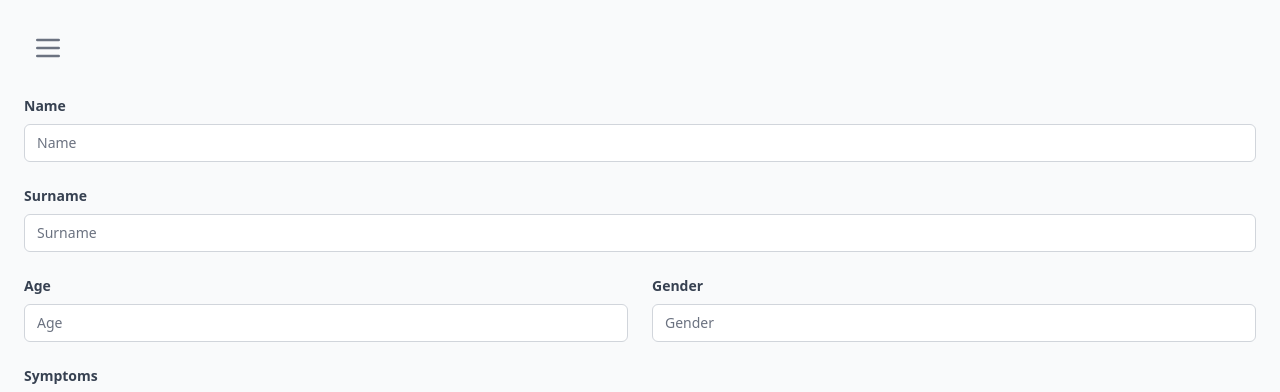
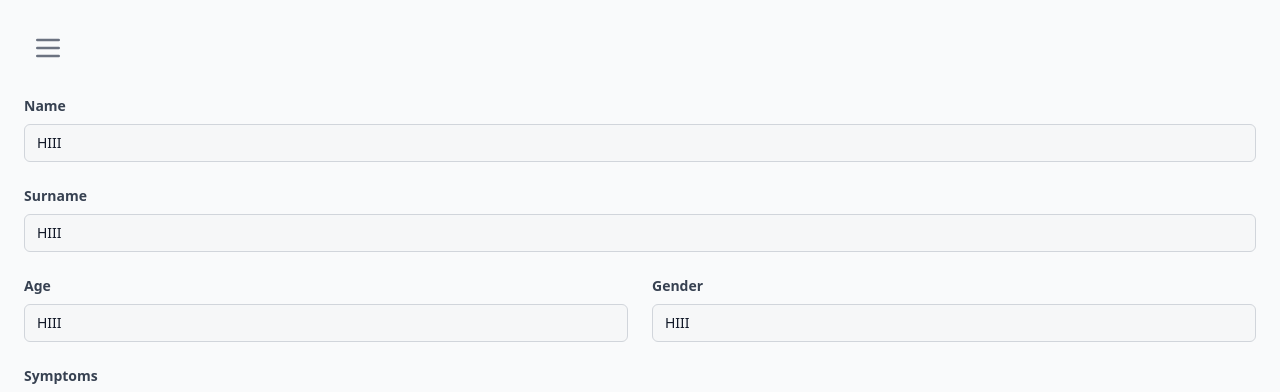
Before and after one commit to suchart-project/frontend, a Next.js app: page /doctor/request in a window 1280 px wide. Shown: the top 392 px of the page. Built offline with nearby package versions, Linux system fonts and the light colour scheme.

Commit message:
feat : add link and refactor code

```diff
--- a/src/components/HistoryBox.js
+++ b/src/components/HistoryBox.js
@@ -1,10 +1,17 @@
 import React from "react";
 import Link from "next/link";
-export default function PatientHistory({ firstName, lastName, uid }) {
+export default function HistoryBox({ firstName, lastName, uid, destination }) {
   firstName = firstName || "Piyaphat";
   lastName = lastName || "Somchaiiodjvifjvoiiojio";
   uid = uid || "123456789";
+  destination = destination || "/";
   return (
+    <Link
+      href={{
+        pathname: destination,
+        query: { uid },
+      }}
+    >
       <div className="flex flex-row my-2 items-center hover:bg-gray-200 p-4 rounded-sm transform duration-50 ease-linear hover:rounded-3xl hover:text-gray-700">
         <img
           src="https://i.pinimg.com/736x/0d/f5/8d/0df58d6e21f7236ffc4cabbde43ec03b.jpg"
@@ -33,5 +40,6 @@ export default function PatientHistory({ firstName, lastName, uid }) {
           </div>
         </div>
       </div>
+    </Link>
   );
 }
--- a/src/components/InputBox.js
+++ b/src/components/InputBox.js
@@ -1,5 +1,5 @@
 import React from "react";
-export default function InputBox({ id, placholder, Name, type, setData }) {
+export default function InputBox({ id, placholder, Name, type, setData,disabled }) {
 	const handleChange = (e) => {
 		setData((data) => ({ ...data, [e.target.id]: e.target.value }));
 	};
@@ -11,6 +11,8 @@ export default function InputBox({ id, placholder, Name, type, setData }) {
 			<input
 				className="textbox"
 				id={id}
+				value={"HIII"}
+				disabled={disabled ? disabled : false}
 				onChange={handleChange}
 				type={type ? type : "text"}
 				placeholder={placholder ? placholder : Name}
--- a/src/pages/doctor/request.js
+++ b/src/pages/doctor/request.js
@@ -1,6 +1,7 @@
 import Layout from "../../components/Layout";
 import Navbar from "../../components/Navbar";
 import InputBox from "../../components/InputBox";
+import Link from "next/link";
 
 export default function Home({ movies }) {
   return (
@@ -11,34 +12,41 @@ export default function Home({ movies }) {
       // onSubmit={handleSubmit}
       >
         <div className="flex flex-col gap-6">
-          <InputBox id="name" Name="Name" />
-          <InputBox id="surname" Name="Surname" />
+          <InputBox disabled id="name" Name="Name" />
+          <InputBox disabled id="surname" Name="Surname" />
           <div className="flex flex-row gap-6">
             <div className="flex-1">
-              <InputBox id="age" Name="Age" />
+              <InputBox disabled id="age" Name="Age" />
             </div>
             <div className="flex-1">
-              <InputBox id="gender" Name="Gender" />
+              <InputBox disabled id="gender" Name="Gender" />
             </div>
           </div>
           <div>
-            <label className="block text-gray-700 text-sm font-bold mb-2">
+            <label
+              disabled
+              className="block text-gray-700 text-sm font-bold mb-2"
+            >
               Symptoms
             </label>
             <textarea
+              disabled
               type="text"
               className="textbox h-32 "
               value={"ปวดหัวจังงื้อ"}
               onChange={(e) => setData(e.target.value)}
             />
           </div>
-
-          <button className="button hover:ring-1 ring-indigo-300 bg-green-500">
-            Accept
-          </button>
-          <button className="button hover:ring-1 ring-indigo-300 bg-red-500">
-            Decline
-          </button>
+          <Link href="/">
+            <button className="button hover:bg-green-700 bg-green-500">
+              Accept
+            </button>
+          </Link>
+          <Link href="/">
+            <button className="button hover:ring-1 ring-indigo-300 bg-red-500">
+              Decline
+            </button>
+          </Link>
         </div>
       </form>
     </Layout>
--- a/src/pages/doctor/requests.js
+++ b/src/pages/doctor/requests.js
@@ -12,7 +12,7 @@ export default function Home({ movies }) {
       <div className="divide-y divide-gray-200 ">
         {new Array(10).fill(0).map((_, index) => (
           <div key={index} className="md-2">
-            <HistoryBox />
+            <HistoryBox destination="/doctor/request" />
           </div>
         ))}
       </div>
--- a/src/pages/history.js
+++ b/src/pages/history.js
@@ -15,7 +15,7 @@ export default function Home({ movies }) {
       <div className="divide-y divide-gray-200 ">
         {new Array(10).fill(0).map((_, index) => (
           <div key={index} className="mt-2">
-            <HistoryBox  />
+            <HistoryBox destination="/"/>
           </div>
         ))}
       </div>
--- a/src/pages/request.js
+++ b/src/pages/request.js
@@ -33,7 +33,7 @@ export default function Home({ movies }) {
       <SelectPerson />
 
       <form
-        className="flex flex-col gap-6 "
+        className="flex flex-col gap-2 "
         onSubmit={(e) => {
           e.preventDefault();
           setModal(true);
--- a/src/pages/requests.js
+++ b/src/pages/requests.js
@@ -11,7 +11,7 @@ export default function Home({ movies }) {
       <div className="divide-y divide-gray-200 ">
         {new Array(10).fill(0).map((_, index) => (
           <div key={index} className="mt-2">
-            <HistoryBox />
+            <HistoryBox destination="/request"/>
           </div>
         ))}
       </div>
```
Lines whose indentation alone changed are shown as unchanged.
